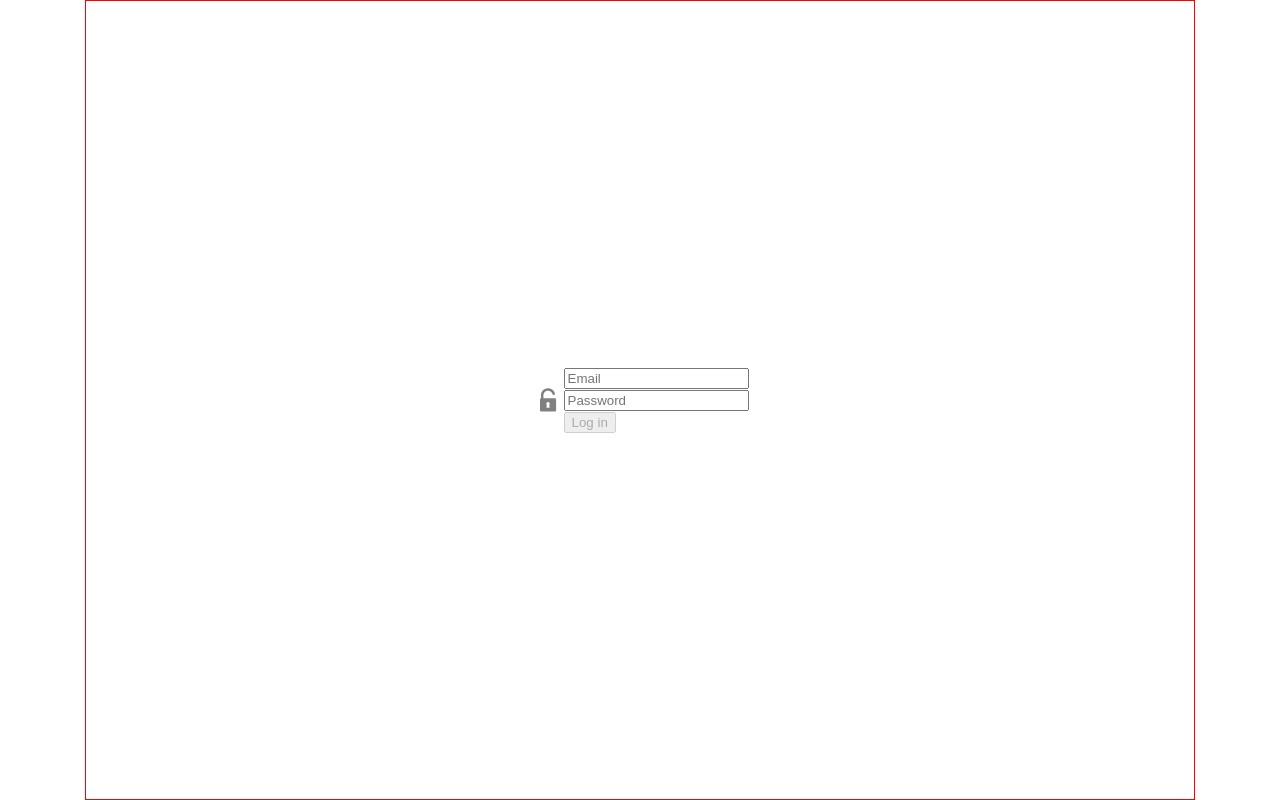
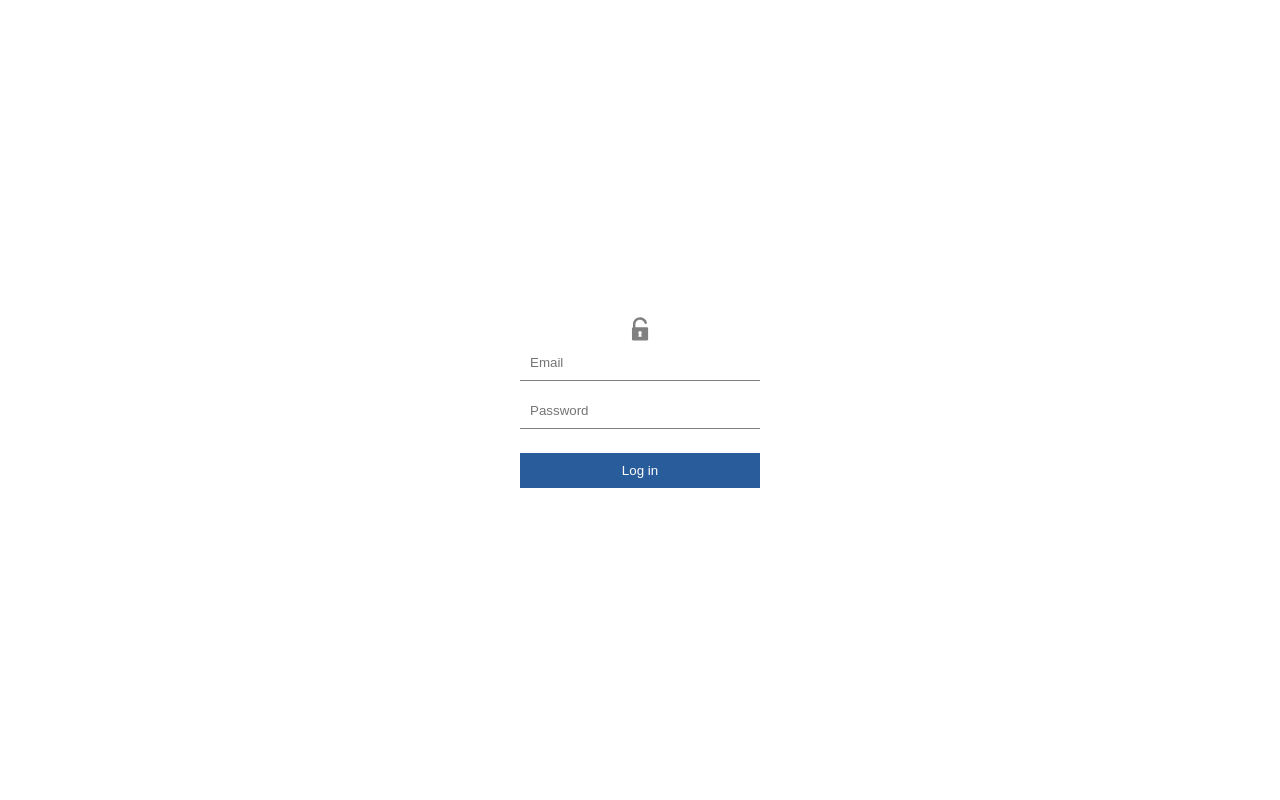
Before and after one commit to codemcu/react-mobile-login-counter, a React (Create React App) app: page / in a window 1280 px wide. Built offline with nearby package versions, Linux system fonts and the light colour scheme.

Commit message:
layout and stylized app

```diff
--- a/src/sass/main.scss
+++ b/src/sass/main.scss
@@ -7,6 +7,16 @@ body {
 *:before,
 *:after {
   box-sizing: border-box;
+}
+
+h1,
+h2,
+h3,
+h4,
+h5,
+h6 {
+  margin: 0;
+  padding: 0;
 }
 
 body {
@@ -28,10 +38,96 @@ main {
   height: 100%;
 }
 
-.form {
+form {
+  width: rem(240);
+
+  > div {
+    margin-bottom: 12px;
+  }
+
+  p {
+    margin: 0;
+  }
+
+  button {
+    background-color: $backgroundColorButtonLogIn;
+    color: $white;
+    width: 100%;
+    padding: 10px 20px;
+    border: 0;
+    margin-top: 12px;
+  }
+
+  button[type="submit"]:disabled {
+    background: $backgroundColorButtonDisabled;
+    color: $grey;
+  }
+
+  input {
+    border: 0;
+    border-bottom: 1px solid grey;
+    padding: 10px;
+    outline: 0;
+    width: 100%;
+  }
+
+  p[role="alert"] {
+    color: $alert;
+    font-size: rem(12);
+    margin-bottom: 5px;
+  }
+}
+
+section {
   height: 100%;
-  border: 1px solid red;
   display: flex;
   align-items: center;
   justify-content: center;
+  flex-direction: column;
+  width: rem(240);
+  margin: auto;
+
+  h1 {
+    padding-bottom: 25px;
+  }
+
+  h5 {
+    padding-bottom: 50px;
+  }
+
+  button {
+    background-color: $backgroundColorButtonLogOut;
+    color: $white;
+    width: 100%;
+    padding: 10px 20px;
+    border: 0;
+    margin-top: 12px;
+  }
+
+  .grid {
+    color: $grey;
+    display: flex;
+    justify-content: space-between;
+    width: 100%;
+    margin-bottom: 10px;
+  }
+
+  .time {
+    align-items: center;
+    display: flex;
+    flex-direction: column;
+
+    .number {
+      font-size: rem(36);
+      margin-bottom: 10px;
+    }
+  }
 }
+
+.form {
+  height: 100%;
+  display: flex;
+  align-items: center;
+  justify-content: center;
+  flex-direction: column;
+}
--- a/src/sass/variables.scss
+++ b/src/sass/variables.scss
@@ -1 +1,9 @@
+$white: #fff;
+$black: #000;
+$grey: grey;
+$alert: #ff0000;
+
 $spinner: #1c87c9;
+$backgroundColorButtonLogIn: #295c9b;
+$backgroundColorButtonLogOut: #007eff;
+$backgroundColorButtonDisabled: #dddddd;
```
